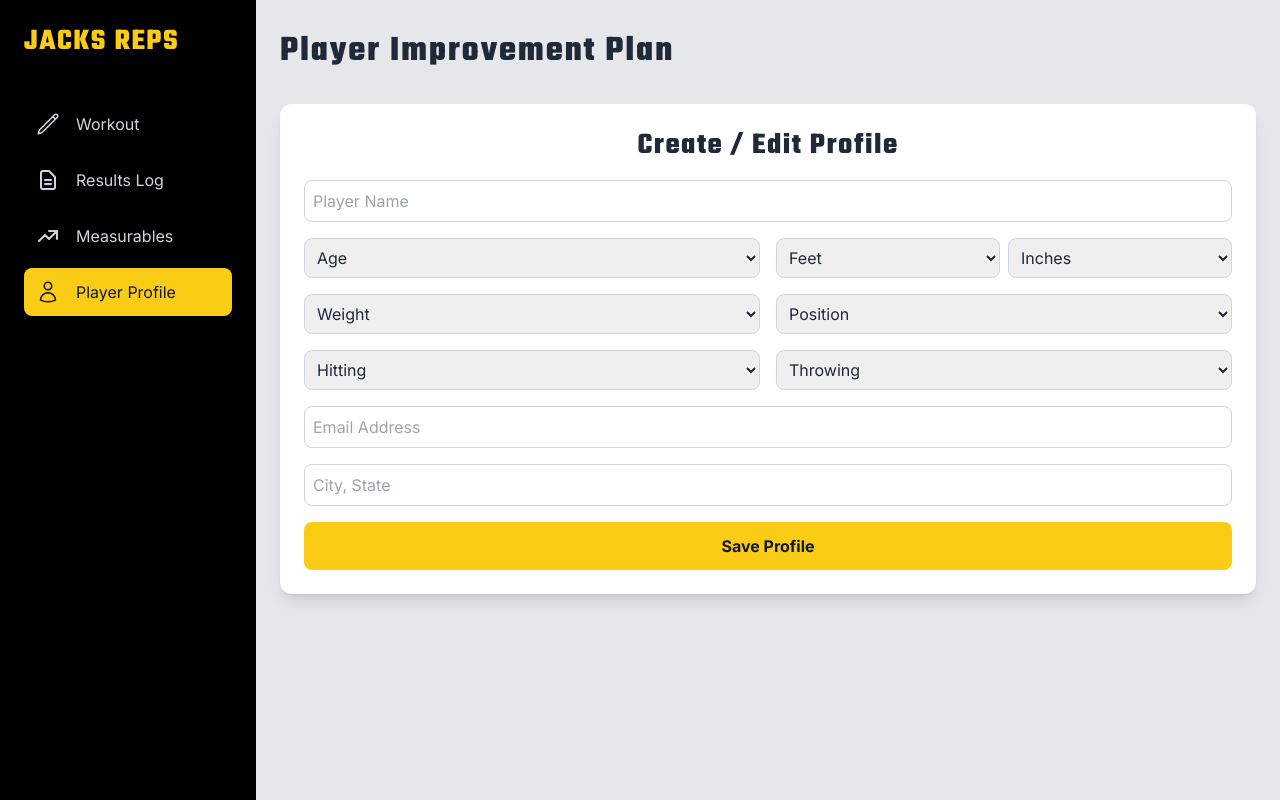
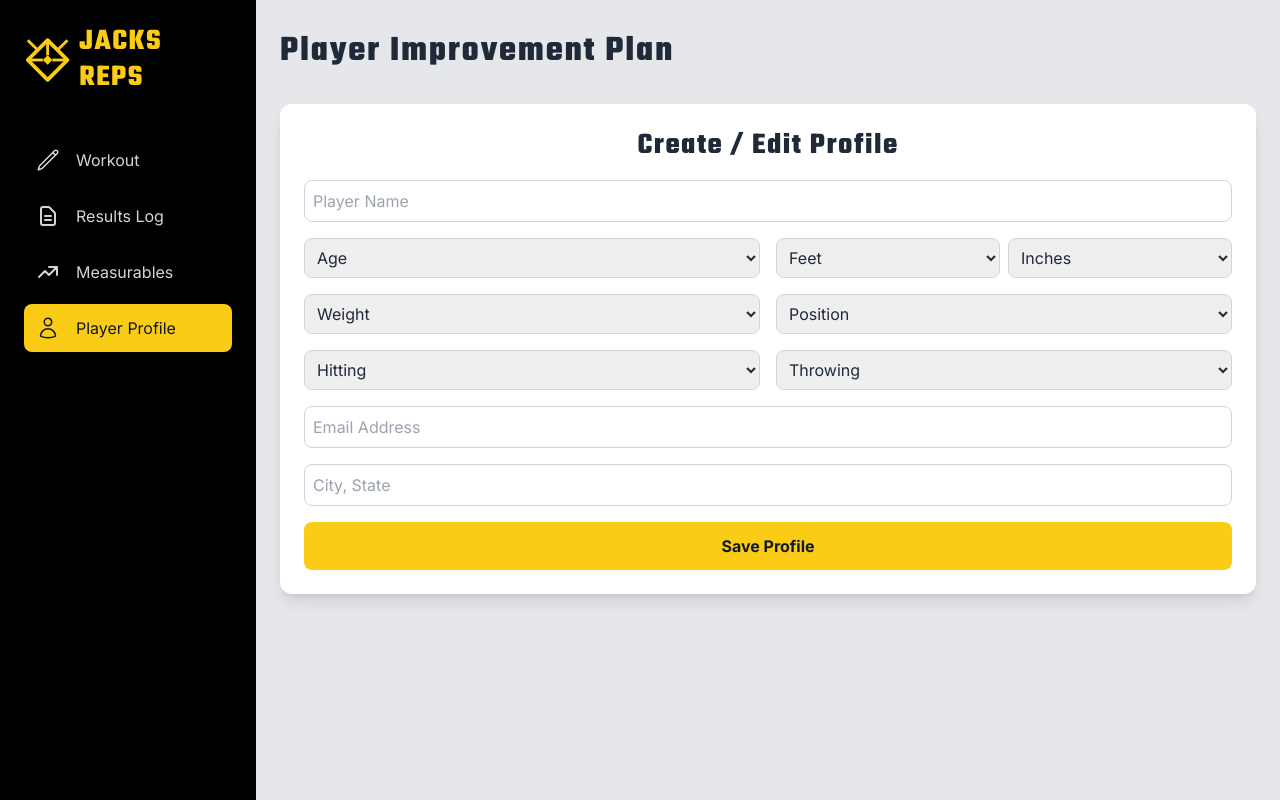
Before and after one commit to JAKACHNO/player-improvement-plan, a plain HTML site: page index.html in a window 1280 px wide. Drawn offline with nearby package versions, Linux system fonts and the light colour scheme.

Commit message:
Add files via upload

```diff
--- a/index.html
+++ b/index.html
@@ -41,7 +41,16 @@
         <aside class="w-20 sm:w-64 bg-black flex-shrink-0">
             <div class="p-4 sm:p-6 flex flex-col h-full">
                 <div class="flex items-center justify-center sm:justify-start mb-10">
-                    <h1 class="text-3xl font-bold text-yellow-400">JACKS REPS</h1>
+                    <svg class="w-12 h-12 text-yellow-400" viewBox="0 0 100 100" fill="none" xmlns="http://www.w3.org/2000/svg">
+                        <path d="M50 8L92 50L50 92L8 50L50 8Z" stroke="currentColor" stroke-width="8" stroke-linejoin="round"/>
+                        <path d="M50 40L60 50L50 60L40 50L50 40Z" fill="currentColor"/>
+                        <path d="M50 8V40" stroke="currentColor" stroke-width="6"/>
+                        <path d="M8 50H40" stroke="currentColor" stroke-width="6"/>
+                        <path d="M60 50H92" stroke="currentColor" stroke-width="6"/>
+                        <path d="M29 29L8 8" stroke="currentColor" stroke-width="6"/>
+                        <path d="M71 29L92 8" stroke="currentColor" stroke-width="6"/>
+                    </svg>
+                    <h1 class="text-3xl font-bold ml-2 hidden sm:block text-yellow-400">JACKS REPS</h1>
                 </div>
                 <nav class="flex flex-col space-y-2">
                     <button id="viewWorkoutBtn" class="sidebar-btn w-full flex items-center justify-center sm:justify-start p-3 rounded-lg text-gray-300 hover:bg-gray-800 transition-colors">
@@ -117,7 +126,7 @@
                                         <input type="number" id="throwVelo" class="mt-1 p-2 w-full border border-gray-300 rounded-lg">
                                     </div>
                                     <div>
-                                        <label for="sprintTime" class="block text-sm font-medium text-gray-700">40-Yard Dash (seconds)</label>
+                                        <label for="sprintTime" class="block text-sm font-medium text-gray-700">60-Yard Dash (seconds)</label>
                                         <input type="number" step="0.01" id="sprintTime" class="mt-1 p-2 w-full border border-gray-300 rounded-lg">
                                     </div>
                                     <div>
```
